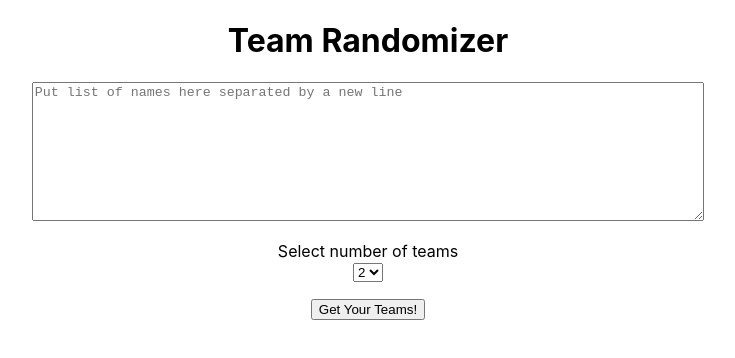
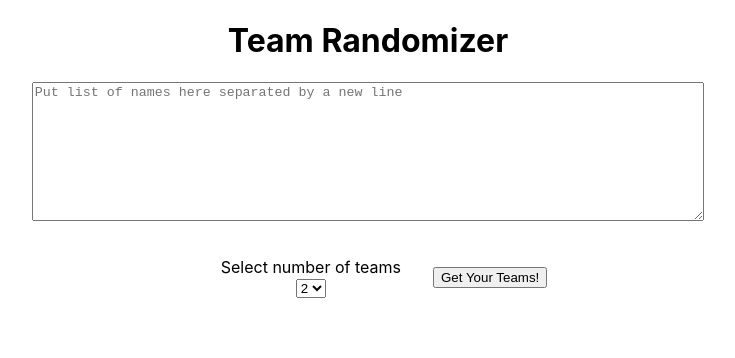
Before and after one commit to raylopez509/reactteamrandomizer, a React (Create React App) app: page / in a window 1280 px wide. Shown: the top 358 px of the page, without its empty margins (272-1007 px from the left). Built offline with nearby package versions, Linux system fonts and the light colour scheme.

Commit message:
Moved the teamselector and button to be side by side
Put the TeamSelector and TeamButton into one component and moved them to be side by side.

```diff
--- a/src/App.css
+++ b/src/App.css
@@ -22,7 +22,7 @@
   justify-content: center;
   font-size: calc(10px + 2vmin);
   color: white;
-}
+}src/App.css
 
 .App-link {
   color: #61dafb;
@@ -41,3 +41,17 @@ textarea {
     height: 10em;
     width: 50em;
 }
+
+#teamUI {
+    display: flex;
+    justify-content: center;
+    flex-direction: row;
+}
+
+#teamQuantity {
+    padding: 2rem;
+}
+
+#btn {
+    align-self: center;
+}
--- a/src/App.js
+++ b/src/App.js
@@ -17,11 +17,11 @@ function App() {
         );
     };
 
-    const TeamSelector = () => {
+    const TeamQuantity = () => {
         return (
-            <div id="teamSelector">
+            <div id="teamQuantity">
                 <div>Select number of teams</div>
-                <select name="teamQuantity" id="teamQuantity">
+                <select name="teamDropdown" id="teamDropdown">
                     <option value="2">2</option>
                     <option value="3">3</option>
                     <option value="4">4</option>
@@ -34,17 +34,26 @@ function App() {
 
     const TeamButton = () => {
         return (
-            <button type="button" id="btn" onClick="getRandomTeams()">
+            <button type="button" id="btn">
                 Get Your Teams!
             </button>
         );
     };
+
+    const TeamUI = () => {
+        return (
+            <div id="teamUI">
+                <TeamQuantity />
+                <TeamButton />
+            </div>
+        );
+    };
+
     return (
         <>
             <Title />
             <TextNames />
-            <TeamSelector />
-            <TeamButton />
+            <TeamUI />
         </>
     );
 }
```
